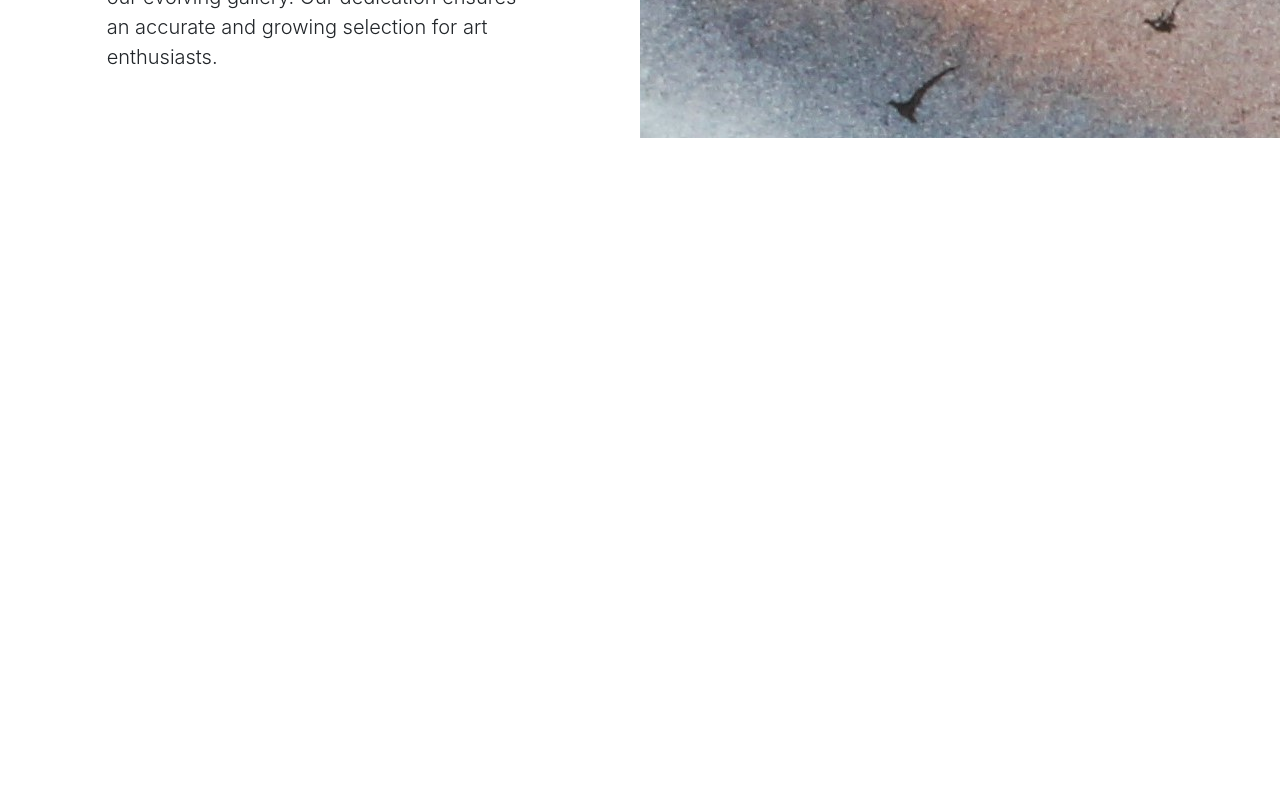
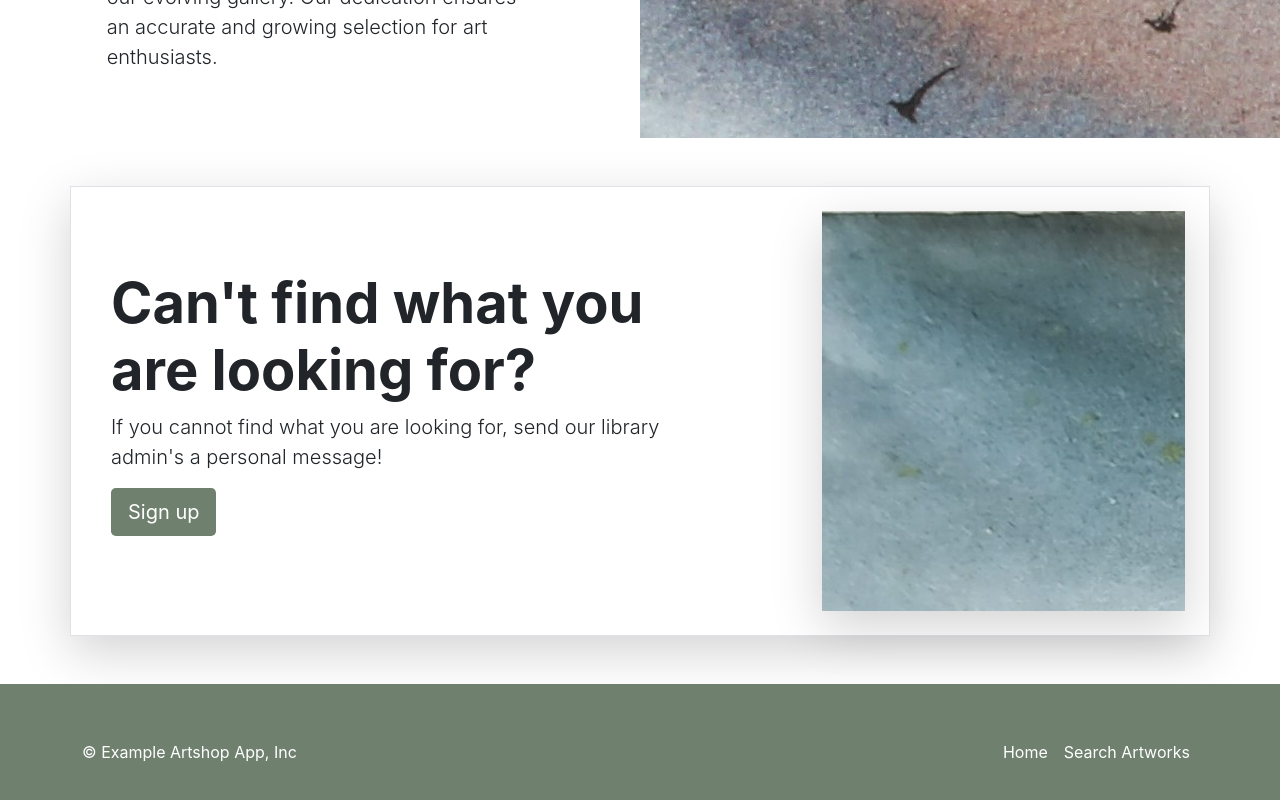
Before and after one commit to Ensosense/ensosense-react-app, a React (Create React App) app: page / in a window 1280 px wide. Shown: the part 1826-2626 px from the top of the page. Before the commit the page ends 1964 px from the top, so only its background shows below. Built offline with nearby package versions, Linux system fonts and the light colour scheme.

Commit message:
Add Footer, refactor

```diff
--- a/src/App.tsx
+++ b/src/App.tsx
@@ -1,17 +1,15 @@
 import React from 'react';
 import './App.css';
 import { Navbar } from './layouts/NavbarAndFooter/Navbar';
-import { ExploreArtworks } from './layouts/HomePage/ExploreArtworks';
-import { Carousel } from './layouts/HomePage/Carousel';
-import { Heros } from './layouts/HomePage/Heros';
+import { Footer } from './layouts/NavbarAndFooter/Footer';
+import { HomePage } from './layouts/HomePage/HomePage';
 
-function App() {
+export const App = () => {
   return (
     <div>
       <Navbar />
-      <ExploreArtworks />
-      <Carousel />
-      <Heros />
+      <HomePage />
+      <Footer />
     </div>
   );
 }
--- a/src/index.tsx
+++ b/src/index.tsx
@@ -1,7 +1,7 @@
 import React from 'react';
 import ReactDOM from 'react-dom/client';
 import './index.css';
-import App from './App';
+import { App } from './App';
 
 
 const root = ReactDOM.createRoot(
--- /dev/null
+++ b/src/layouts/HomePage/HomePage.tsx
@@ -0,0 +1,15 @@
+import { Carousel } from "./components/Carousel";
+import { CustomService } from "./components/CustomService";
+import { ExploreArtworks } from "./components/ExploreArtworks";
+import { Heros } from "./components/Heros";
+
+export const HomePage = () =>{
+    return(
+        <>
+        <ExploreArtworks />
+        <Carousel />
+        <Heros />
+        <CustomService />
+        </>
+    );
+}
--- /dev/null
+++ b/src/layouts/HomePage/components/CustomService.tsx
@@ -0,0 +1,25 @@
+
+export const CustomService = () => {
+
+    return (
+        <div className='container my-5'>
+            <div className='row p-4 align-items-center border shadow-lg'>
+                <div className='col-lg-7 p-3'>
+                    <h1 className='display-4 fw-bold'>
+                        Can't find what you are looking for?
+                    </h1>
+                    <p className='lead'>
+                        If you cannot find what you are looking for,
+                        send our library admin's a personal message!
+                    </p>
+                    <div className='d-grid gap-2 justify-content-md-start mb-4 mb-lg-3'>
+                        <a className='btn main-color btn-lg text-white' href=''>
+                            Sign up
+                        </a>
+                    </div>
+                </div>
+                <div className='col-lg-4 offset-lg-1 shadow-lg lost-image'></div>
+            </div>
+        </div>
+    );
+}
--- a/src/layouts/HomePage/ReturnArtwork.tsx
+++ b/src/layouts/HomePage/components/ReturnArtwork.tsx
@@ -7,7 +7,7 @@
         <div className='col-xs-6 col-sm-6 col-md-4 col-lg-3 mb-3'>
         <div className='text-center'>
                 <img
-                    src={require('./../../Images/Artworkimages/piece-1.png')}
+                    src={require('./../../../Images/Artworkimages/piece-1.png')}
                     width='151'
                     height='233'
                     alt="book"
--- /dev/null
+++ b/src/layouts/NavbarAndFooter/Footer.tsx
@@ -0,0 +1,23 @@
+
+export const Footer = () => {
+    return (
+        <div className='main-color'>
+            <footer className='container d-flex flex-wrap
+                justify-content-between align-items-center py-5 main-color'>
+                <p className='col-md-4 mb-0 text-white'>© Example Artshop App, Inc</p>
+                <ul className='nav navbar-dark col-md-4 justify-content-end'>
+                    <li className='nav-item'>
+                        <a  href='#' className='nav-link px-2 text-white'>
+                            Home
+                        </a>
+                    </li>
+                    <li className='nav-item'>
+                        <a  href='#' className='nav-link px-2 text-white'>
+                            Search Artworks
+                        </a>
+                    </li>
+                </ul>
+            </footer>
+        </div>
+    );
+}
```
Also changed, not shown: src/layouts/HomePage/components/Carousel.tsx (renamed from src/layouts/HomePage/Carousel.tsx), src/layouts/HomePage/components/ExploreArtworks.tsx (renamed from src/layouts/HomePage/ExploreArtworks.tsx), src/layouts/HomePage/components/Heros.tsx (renamed from src/layouts/HomePage/Heros.tsx).
